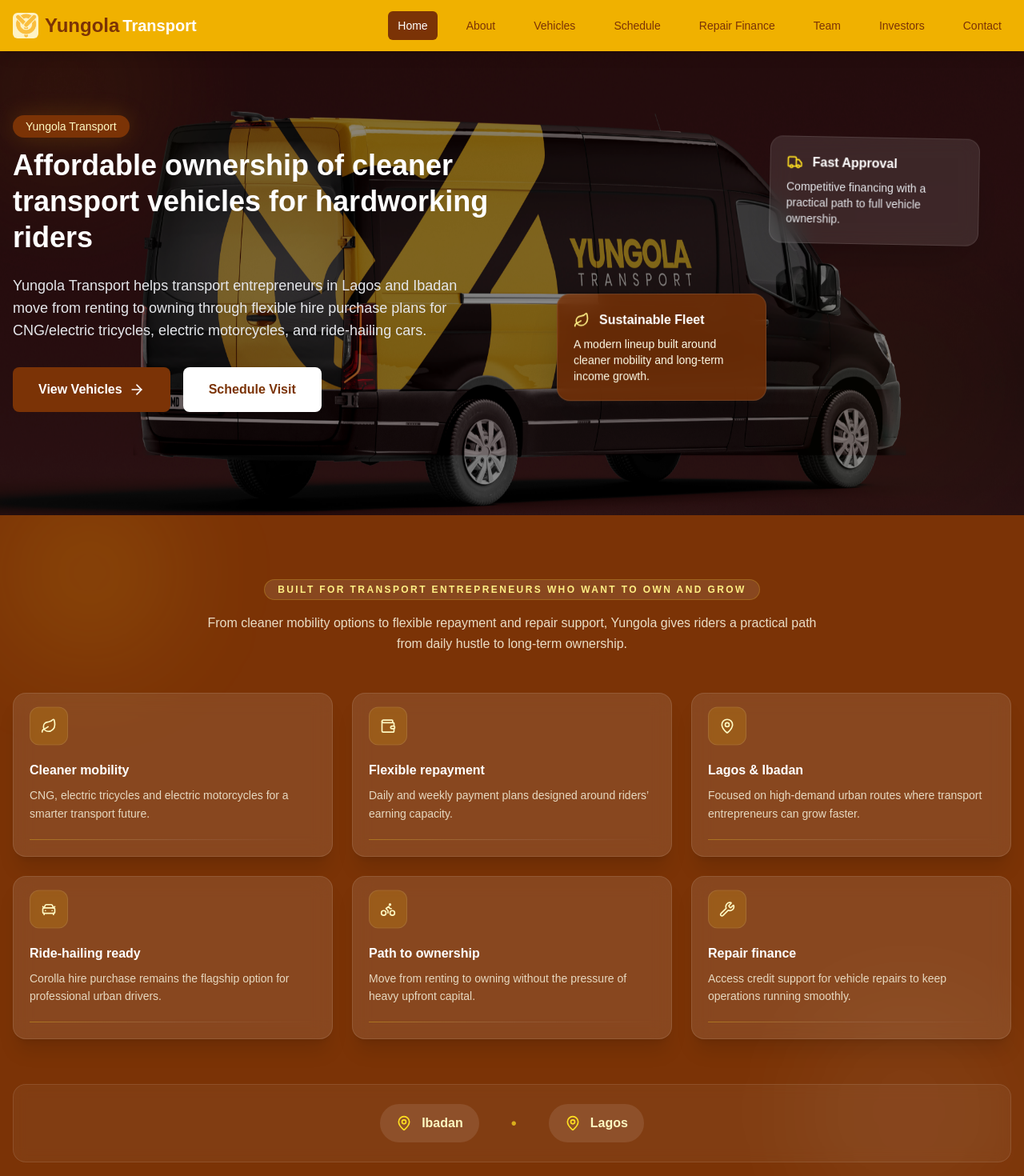
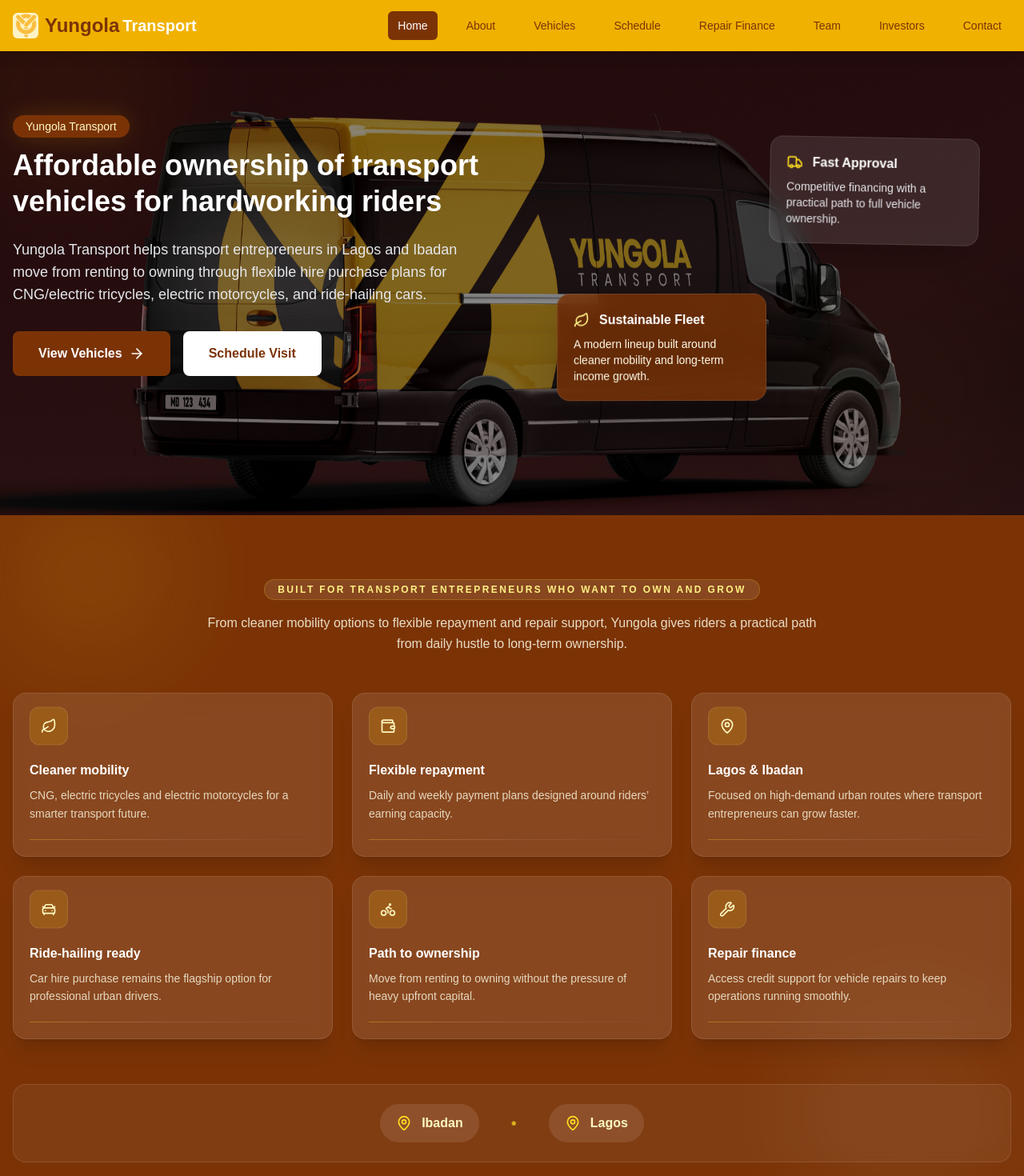
Before and after one commit to Celebration-Adesa-HQ/Yungola-transport, a Next.js app: page / in a window 1280 px wide. Shown: the top 1470 px of the page at 80% size. Built offline with nearby package versions, Linux system fonts and the light colour scheme.

Commit message:
fix: Update text in HeroSection, OperatingCities, ServiceSection, and InvestorsPageComponent for clarity and consistency

```diff
--- a/components/HeroSection.jsx
+++ b/components/HeroSection.jsx
@@ -188,7 +188,7 @@
               variants={fadeUp}
               className="text-xl md:text-4xl font-bold text-white mb-6 leading-tight"
             >
-              Affordable ownership of cleaner transport vehicles for hardworking
+              Affordable ownership of transport vehicles for hardworking
               riders
             </motion.h2>
 
--- a/components/OperatingCities.jsx
+++ b/components/OperatingCities.jsx
@@ -84,7 +84,7 @@
     {
       icon: CarFront,
       title: "Ride-hailing ready",
-      text: "Corolla hire purchase remains the flagship option for professional urban drivers.",
+      text: "Car hire purchase remains the flagship option for professional urban drivers.",
     },
     {
       icon: Bike,
--- a/components/about/ServiceSection.jsx
+++ b/components/about/ServiceSection.jsx
@@ -116,7 +116,7 @@
             href="/investors"
             className="flex items-center gap-2 text-yellow-400 font-bold text-sm sm:text-base hover:gap-3 transition"
           >
-            View Prospectus <ArrowRight className="w-4 h-4" />
+            View Investments <ArrowRight className="w-4 h-4" />
           </Link>
         </motion.section>
 
@@ -139,7 +139,7 @@
             href="/finance"
             className="flex items-center gap-2 mt-4 text-yellow-400 font-bold text-sm sm:text-base hover:gap-3 transition"
           >
-            View Prospectus <ArrowRight className="w-4 h-4" />
+            View Auto-Finance <ArrowRight className="w-4 h-4" />
           </Link>
         </motion.section>
 
--- a/components/page/InvestorsPageComponent.jsx
+++ b/components/page/InvestorsPageComponent.jsx
@@ -597,7 +597,7 @@
           >
             <motion.div variants={fadeUp} className="mb-8 text-center">
               <h2 className="text-3xl font-black text-amber-900">
-                Financial Snapshot (2023)
+                Financial Snapshot
               </h2>
               <p className="mt-2 text-gray-600">
                 A quick overview of key performance indicators.
```
